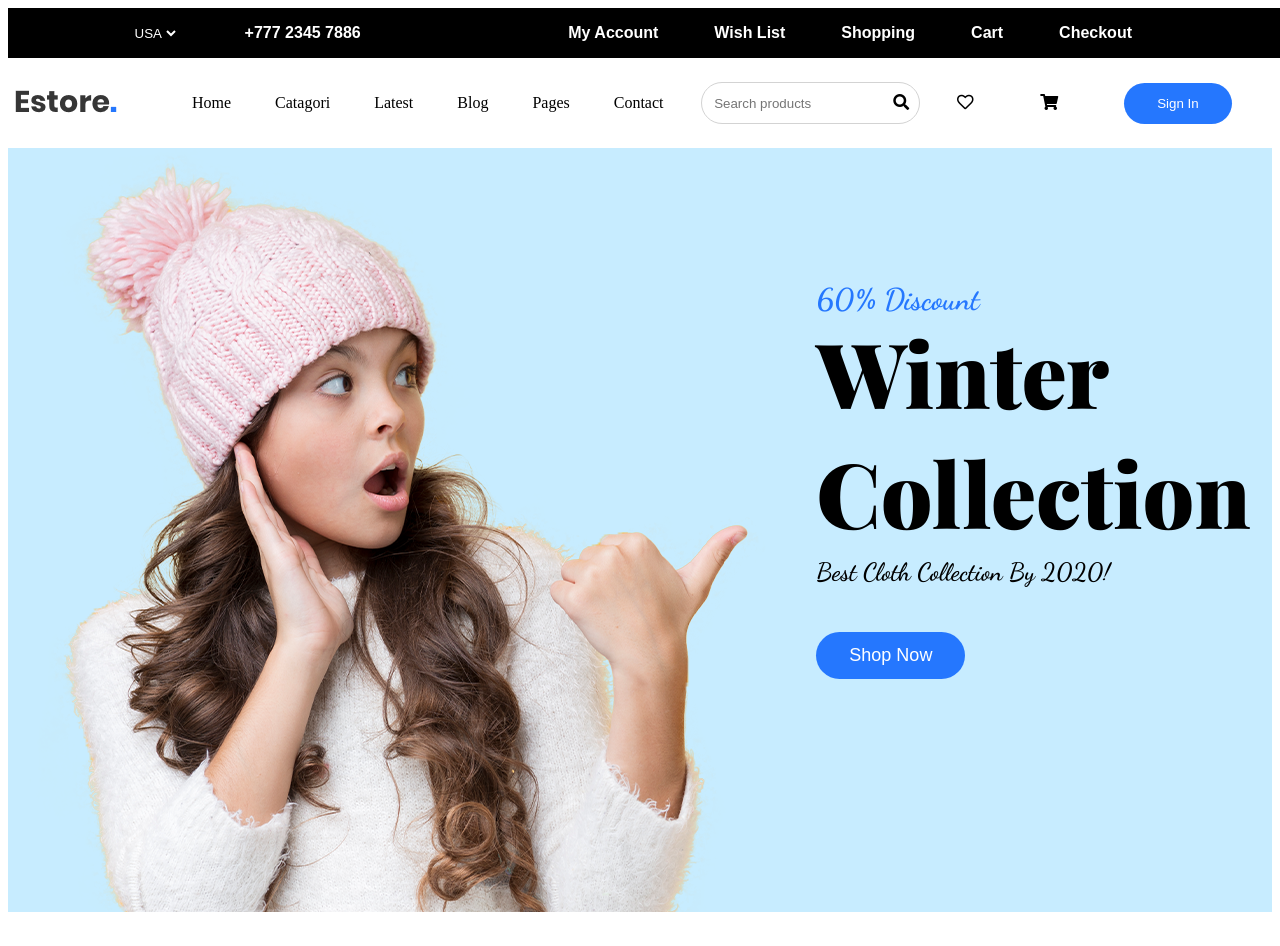
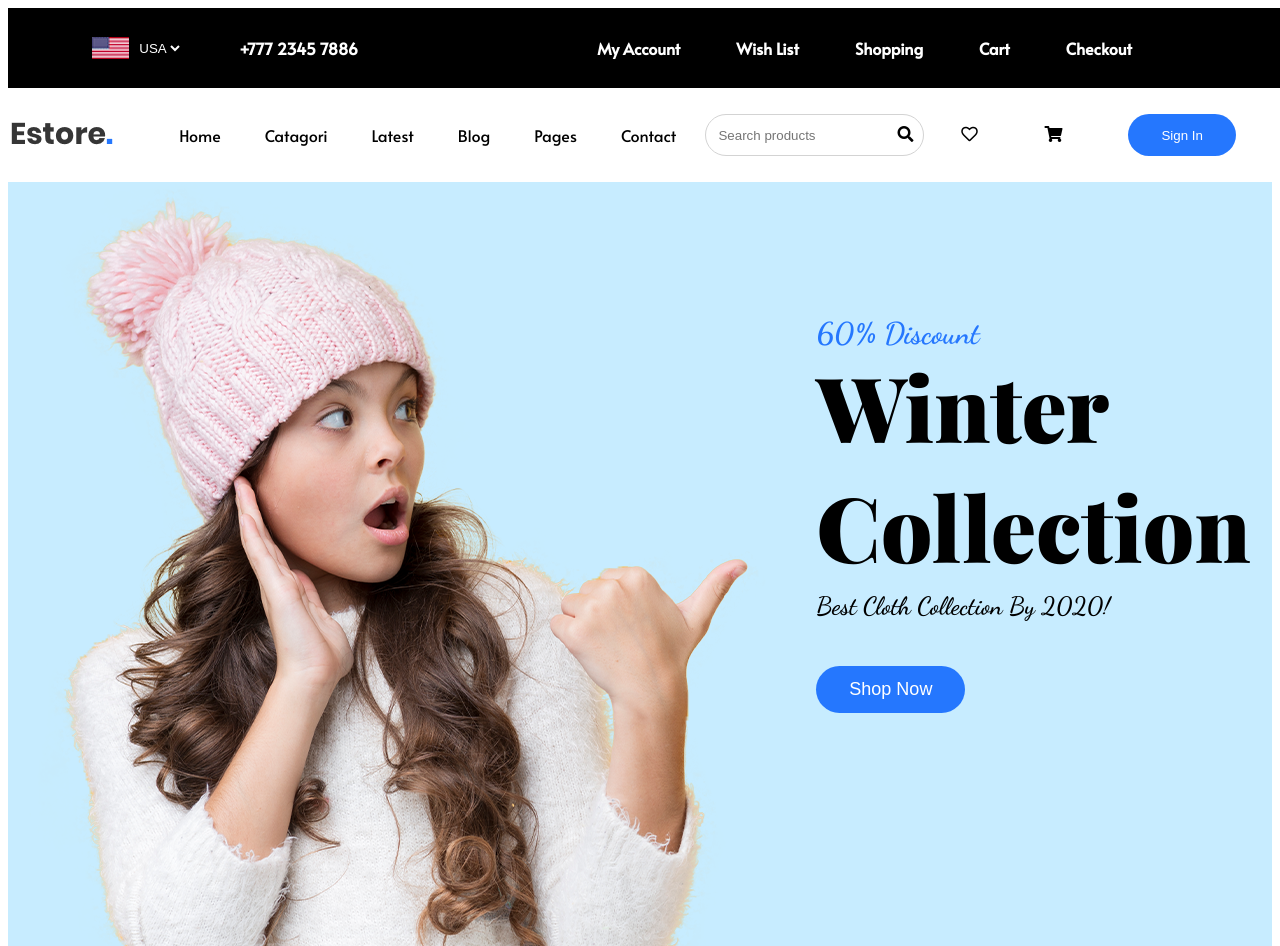
Before and after one commit to glaubernespoli/FbW39_EStore, a website: page public/index.html in a window 1280 px wide. Shown: the top 946 px of the page. Drawn offline with nearby package versions, Linux system fonts and the light colour scheme.

Commit message:
fixed top-nav-bar

```diff
--- a/public/css/main.css
+++ b/public/css/main.css
@@ -19,6 +19,8 @@ input {
 a {
     text-decoration: none;
     color: black;
+    transition: all 0.3s ease 0s;
+    font-family: 'Alata', sans-serif;
 }
 
 a:hover {
--- a/public/css/menu.css
+++ b/public/css/menu.css
@@ -2,17 +2,22 @@
     width: 100vw;
     display: flex;
     justify-content: space-between;
+    align-items: center;
     font-size: medium;
     font-weight: bold;
     font-family: 'Abel', sans-serif;
-    /**height: 10vh;**/
+    height: 10vh;
     background: black;
+}
+
+img.usa {
+    margin-right: 6px;
 }
 
 .header-info {
     background: black;
     display: flex;
-    padding-left: 7vw;
+    padding-left: 4vw;
 }
 
 
@@ -20,7 +25,6 @@
 .wrapper-box {
     margin: 3px;
     display: flex;
-    align-items: center;
     font-size: medium;
     color: white;
 
@@ -34,13 +38,14 @@
 
 }
 
-.wtf {
-
+.wrapper-box.phone {
+    font-family: 'Alata', sans-serif;
 }
 
 .header-top-nav-bar {
     display: flex;
     align-items: center;
+    font-family: 'Alata', sans-serif;
 }
 
 .header-top-nav-bar ul {
@@ -64,6 +69,8 @@
 .header-top-nav-bar ul li a {
     text-decoration: none;
     color: white;
+    cursor: pointer;
+    transition: all 0.3s ease 0s;
 }
 
 .header-top-nav-bar ul li a:hover {
--- a/public/index.html
+++ b/public/index.html
@@ -4,10 +4,11 @@
 <head>
 	<meta charset="UTF-8" />
 	<meta name="viewport" content="width=device-width, initial-scale=1.0" />
-	<title>Document</title>
+	<title>EStore</title>
 
 	<link href="https://fonts.googleapis.com/css2?family=Dancing+Script:wght@600;700&display=swap" rel="stylesheet">
 	<link href="https://fonts.googleapis.com/css2?family=Playfair+Display:wght@900&display=swap" rel="stylesheet">
+	<link href="https://fonts.googleapis.com/css2?family=Alata&display=swap" rel="stylesheet">
 	<link rel="stylesheet" href="css/vendor/fontawesome/css/all.css" />
 	<link rel="stylesheet" href="css/main.css" />
 	<link rel="stylesheet" href="css/menu.css">
@@ -18,23 +19,24 @@
 	<div class="header">
 		<div class="header-info">
 			<div class="wrapper-box">
+				<img src="img/icon/header_icon.png" alt="usa" class="usa">
 				<select name="country" id="country">
 					<option value="usa">USA</option>
 				</select>
 			</div>
 
-			<div class="wrapper-box">
+			<div class="wrapper-box phone">
 				<span>+777 2345 7886</span>
 			</div>
 		</div>
 
 		<div class="header-top-nav-bar">
 			<ul>
-				<li>My Account</li>
-				<li>Wish List</li>
-				<li>Shopping</li>
-				<li>Cart</li>
-				<li>Checkout</li>
+				<li><a>My Account</a></li>
+				<li><a>Wish List</a></li>
+				<li><a>Shopping</a></li>
+				<li><a>Cart</a></li>
+				<li><a>Checkout</a></li>
 			</ul>
 		</div>
 	</div>
@@ -97,7 +99,6 @@
 		<h3 class="sbc">Shop By Category</h3>
 		<div class="category-wrapper">
 			<div class="category-item image1">
-				<!-- <img src="img/categories/cat1.jpg" alt="Cat1" class="category-item-img"> -->
 				<div class="category-item-info">
 					<p class="category_header">Owmen`s</p>
 					<button type="button" class="yellow_button">Best New Deals</button>
@@ -105,7 +106,6 @@
 				</div>
 			</div>
 			<div class="category-item image2">
-				<!-- <img src="img/categories/cat2.jpg" alt="Cat2" class="category-item-img"> -->
 				<div class="category-item-info">
 					<p class="new_collection">Discount!</p>
 					<p class="category_header">Winter Cloth</p>
@@ -113,7 +113,6 @@
 				</div>
 			</div>
 			<div class="category-item image3">
-				<!-- <img src="img/categories/cat3.jpg" alt="Cat3" class="category-item-img"> -->
 				<div class="category-item-info">
 					<p class="category_header">Man`s Cloth</p>
 					<button type="button" class="yellow_button">Best New Deals</button>
@@ -132,16 +131,6 @@
 					<li>Featured</li>
 					<li>Offer</li>
 				</ul>
-				<div class="wtf"></div>
-				<div class="header-top-nav-bar">
-					<ul>
-						<li><a href="">My Account</a></li>
-						<li><a href="">Wish List</a></li>
-						<li><a href="">Shopping</a></li>
-						<li><a href="">Cart</a></li>
-						<li><a href="">Checkout</a></li>
-					</ul>
-				</div>
 			</div>
 		</div>
 
```
